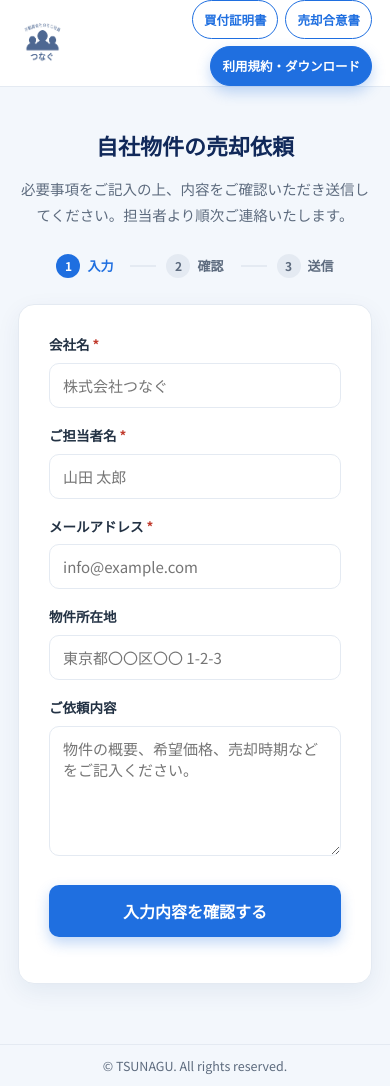
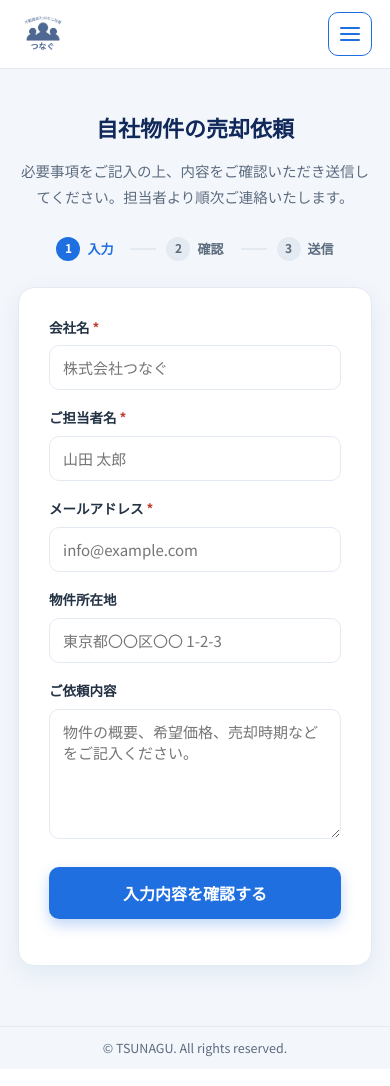
Before and after one commit to tagukichi/tsunagu, a PHP site: page /form.html in a window 390 px wide. After the commit the page ends 1057 px from the top, so only its background shows below. Run offline with PHP 8.4, Linux system fonts and the light colour scheme.

Commit message:
スマホ用ハンバーガーメニュー追加・フォーム幅拡大・確認ボタン強調・必須アラート
- ヘッダー：スマホ時はハンバーガー化し3ボタンをパネルに格納（外側/Escで閉じる）
- フォームページのPC幅を 720px → 900px に拡大
- 「確認する」ボタンを中央配置・大型化（.cf7-confirm-btn）
- 確認するの必須チェックに「この項目は必須です。」＋赤ハイライトを付与
- 静的index/form・テーマ両方を同期

https://claude.ai/code/session_01N1BhnTiRHf3AoeJwBWiCX3

```diff
--- a/assets/css/style.css
+++ b/assets/css/style.css
@@ -137,6 +137,36 @@ h1, h2, h3, p { margin: 0; }
 .btn-header--ghost:hover { background: #eaf3ff; }
 .btn-header--solid { color: #fff; background: var(--brand); box-shadow: 0 6px 14px rgba(31, 111, 224, .28); }
 .btn-header--solid:hover { filter: brightness(1.06); }
+
+/* ハンバーガー（スマホのみ表示） */
+.header-toggle { display: none; }
+.header-toggle {
+  position: relative;
+  width: 44px;
+  height: 44px;
+  border: 1.5px solid var(--brand);
+  border-radius: 10px;
+  background: #fff;
+  cursor: pointer;
+  flex: none;
+}
+.header-toggle__bar,
+.header-toggle__bar::before,
+.header-toggle__bar::after {
+  position: absolute;
+  left: 50%;
+  width: 20px;
+  height: 2px;
+  border-radius: 2px;
+  background: var(--brand);
+  transition: transform .2s ease, opacity .2s ease, background-color .2s ease;
+}
+.header-toggle__bar { top: 50%; transform: translate(-50%, -50%); }
+.header-toggle__bar::before { content: ""; top: -6px; transform: translateX(-50%); }
+.header-toggle__bar::after  { content: ""; top: 6px;  transform: translateX(-50%); }
+.header-toggle.is-open .header-toggle__bar { background: transparent; }
+.header-toggle.is-open .header-toggle__bar::before { top: 0; transform: translateX(-50%) rotate(45deg); }
+.header-toggle.is-open .header-toggle__bar::after  { top: 0; transform: translateX(-50%) rotate(-45deg); }
 
 /* ---------- 5. ヒーロー ---------- */
 .hero {
@@ -851,7 +881,7 @@ body.is-locked { overflow: hidden; }
 
 /* ---------- フォームページ ---------- */
 .formpage { background: var(--bg-soft); min-height: 60vh; padding-block: 40px 60px; }
-.formpage__inner { max-width: 720px; }
+.formpage__inner { max-width: 900px; }
 .formpage__title {
   font-size: clamp(22px, 3vw, 30px);
   font-weight: 800;
@@ -986,6 +1016,22 @@ body.is-locked { overflow: hidden; }
 .formpage__form .cf7c-back:hover { filter: none; background: #e3e8f0; }
 .formpage__form .wpcf7-spinner { margin: 12px auto 0; }
 
+/* 「確認する」ボタン：中央配置で大きく */
+.formpage__form .cf7-confirm-btn {
+  display: block;
+  width: auto;
+  min-width: min(340px, 100%);
+  margin: 10px auto 0;
+  padding: 17px 48px;
+  font-size: 17px;
+}
+
+/* 必須未入力などのエラー時ハイライト */
+.formpage__form .is-invalid {
+  border-color: #e04b4b !important;
+  box-shadow: 0 0 0 3px rgba(224, 75, 75, .14) !important;
+}
+
 /* 確認画面の内容一覧 */
 .formpage__form .cf7-confirm-screen h3 { font-size: 17px; color: var(--navy); margin: 0 0 6px; }
 .formpage__form .cf7c-list { margin: 8px 0 16px; }
@@ -1024,11 +1070,29 @@ body.is-locked { overflow: hidden; }
 @media (max-width: 680px) {
   :root { --gutter: 18px; }
 
-  .site-header__inner { min-height: 76px; }
-  .site-logo__img { height: 56px; }
-  .header-actions { gap: 7px; }
-  .btn-header { padding: 8px 13px; font-size: 12.5px; gap: 5px; }
-  .btn-header .icon { width: 15px; height: 15px; }
+  .site-header__inner { min-height: 68px; }
+  .site-logo__img { height: 50px; }
+
+  /* ハンバーガー表示 & メニューをパネル化 */
+  .header-toggle { display: inline-flex; }
+  .header-actions {
+    position: absolute;
+    top: calc(100% + 8px);
+    right: var(--gutter);
+    width: min(280px, calc(100vw - 2 * var(--gutter)));
+    flex-direction: column;
+    align-items: stretch;
+    gap: 8px;
+    padding: 12px;
+    background: #fff;
+    border: 1px solid var(--line);
+    border-radius: 14px;
+    box-shadow: 0 16px 34px rgba(20, 52, 110, .18);
+    display: none;
+  }
+  .header-actions.is-open { display: flex; }
+  .btn-header { width: 100%; justify-content: center; padding: 12px 16px; font-size: 14px; gap: 8px; }
+  .btn-header .icon { display: inline-block; width: 16px; height: 16px; }
 
   .topics { gap: 10px; padding: 10px 12px; }
   .topics__label { font-size: 11px; letter-spacing: .1em; padding: 5px 10px; }
@@ -1045,11 +1109,6 @@ body.is-locked { overflow: hidden; }
   .br-pc { display: none; }
 }
 
-@media (max-width: 440px) {
-  .btn-header { padding: 8px 11px; }
-  .btn-header .icon { display: none; }
-}
-
 @media (max-width: 380px) {
   .service-card__actions { grid-template-columns: 1fr; }
   .info-card__list { gap: 6px; }
--- a/form.html
+++ b/form.html
@@ -18,7 +18,10 @@
       <a href="index.html" class="site-logo">
         <img class="site-logo__img" src="assets/img/tsunaglogo.png" alt="つなぐ" width="500" height="500">
       </a>
-      <nav class="header-actions">
+      <button type="button" class="header-toggle" aria-label="メニューを開く" aria-expanded="false" aria-controls="header-nav">
+        <span class="header-toggle__bar"></span>
+      </button>
+      <nav class="header-actions" id="header-nav">
         <a href="#" class="btn-header btn-header--ghost" download><span>買付証明書</span></a>
         <a href="#" class="btn-header btn-header--ghost" download><span>売却合意書</span></a>
         <a href="#" class="btn-header btn-header--solid">
--- a/index.html
+++ b/index.html
@@ -24,7 +24,10 @@
       <a href="#" class="site-logo">
         <img class="site-logo__img" src="assets/img/tsunaglogo.png" alt="つなぐ" width="500" height="500">
       </a>
-      <nav class="header-actions">
+      <button type="button" class="header-toggle" aria-label="メニューを開く" aria-expanded="false" aria-controls="header-nav">
+        <span class="header-toggle__bar"></span>
+      </button>
+      <nav class="header-actions" id="header-nav">
         <a href="#" class="btn-header btn-header--ghost" download>
           <span>買付証明書</span>
         </a>
--- a/wordpress-theme/tsunagu/header.php
+++ b/wordpress-theme/tsunagu/header.php
@@ -23,7 +23,10 @@ $ext2_u = tsunagu_file_url( 'header_ext2_file', '' );
 		<a href="<?php echo esc_url( home_url( '/' ) ); ?>" class="site-logo">
 			<img class="site-logo__img" src="<?php echo esc_url( $logo ); ?>" alt="<?php echo esc_attr( get_bloginfo( 'name' ) ); ?>" width="500" height="500">
 		</a>
-		<nav class="header-actions">
+		<button type="button" class="header-toggle" aria-label="メニューを開く" aria-expanded="false" aria-controls="header-nav">
+			<span class="header-toggle__bar"></span>
+		</button>
+		<nav class="header-actions" id="header-nav">
 			<?php if ( $ext1_l ) : ?>
 			<a href="<?php echo esc_url( $ext1_u ?: '#' ); ?>" class="btn-header btn-header--ghost" download>
 				<span><?php echo esc_html( $ext1_l ); ?></span>
```
Also changed, not shown: assets/js/main.js (+42 -3 lines), wordpress-theme/tsunagu/assets/css/style.css (+70 -11 lines), wordpress-theme/tsunagu/assets/js/main.js (+42 -3 lines), 1 other file.
